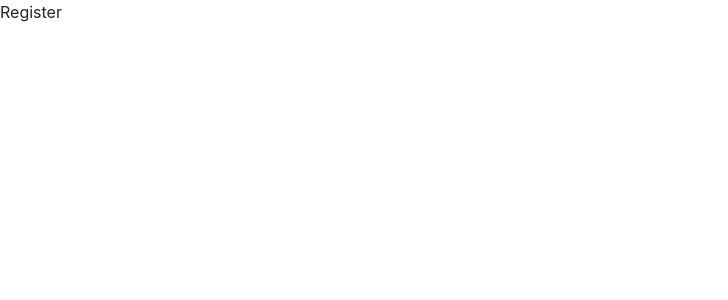
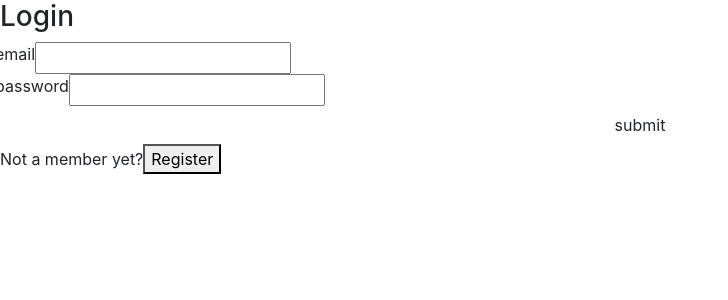
Before and after one commit to sachinkumar9849/Job-Dashboard, a React (Create React App) app: page /register in a window 1280 px wide. Shown: the top 300 px of the page, without its empty margins (0-728 px from the left). Built offline with nearby package versions, Linux system fonts and the light colour scheme.

Commit message:
Register page done and userSlice.js done

```diff
--- a/src/App.js
+++ b/src/App.js
@@ -1,23 +1,22 @@
-import React from 'react'
-import { BrowserRouter, Routes, Route } from 'react-router-dom';
+import React from "react";
+import { BrowserRouter, Routes, Route } from "react-router-dom";
 
-
-import { Landing, Error,Register} from './pages';
-import Dashboard from './pages/Dashboard';
-
+import { Landing, Error, Register } from "./pages";
+import Dashboard from "./pages/Dashboard";
+import { ToastContainer } from "react-toastify";
+import "react-toastify/dist/ReactToastify.css";
 const App = () => {
   return (
     <BrowserRouter>
       <Routes>
+        <Route path="/" element={<Dashboard />} />
+        <Route path="landing" element={<Landing />} />
+        <Route path="register" element={<Register />} />
+        <Route path="*" element={<Error />} />
+      </Routes>
+      <ToastContainer position="top-center" />
+    </BrowserRouter>
+  );
+};
 
-        <Route path='/' element={<Dashboard />} />
-        <Route path='landing' element={<Landing />} />
-        <Route path='register' element={<Register />} />
-        <Route path='*' element={<Error />} />
-      </Routes>
-      {/* <ToastContainer position='top-center' /> */}
-    </BrowserRouter>
-  )
-}
-
-export default App
+export default App;
--- /dev/null
+++ b/src/components/FormRow.js
@@ -0,0 +1,18 @@
+const FormRow = ({ type, name, value, handleChange, labelText }) => {
+  return (
+    <div className='form-row'>
+      <label htmlFor={name} className='form-label'>
+        {name}
+      </label>
+      <input
+        id={name}
+        type={type}
+        name={name}
+        value={value}
+        onChange={handleChange}
+        className='form-controll form-input'
+      />
+    </div>
+  );
+};
+export default FormRow;
--- /dev/null
+++ b/src/features/user/userSlice.js
@@ -0,0 +1,76 @@
+import { createSlice, createAsyncThunk } from '@reduxjs/toolkit';
+import { toast } from 'react-toastify';
+import customFetch from "../../utils/axios";
+
+const initialState = {
+  isLoading: false,
+  user: null,
+};
+
+export const registerUser = createAsyncThunk(
+  "user/registerUser",
+  async (user, thunkAPI) => {
+    try {
+      const resp = await customFetch.post("/auth/register", user);
+      return resp.data;
+    } catch (error) {
+      // toast.error(error.response.data.msg)
+      // console.log(error.response)
+      return thunkAPI.rejectWithValue(error.response.data.msg);
+    }
+  }
+);
+export const loginUser = createAsyncThunk(
+  'user/loginUser',
+  async (user, thunkAPI) => {
+    try {
+      const resp = await customFetch.post("/auth/login", user);
+      return resp.data;
+    } catch (error) {
+      // toast.error(error.response.data.msg)
+      // console.log(error.response)
+      return thunkAPI.loginWithValue(error.response.data.msg);
+    }
+  }
+);
+
+const userSlice = createSlice({
+  name: "user",
+  initialState,
+
+  extraReducers: (builder) => {
+    builder
+      .addCase(registerUser.pending, (state) => {
+        state.isLoading = true;
+      })
+      .addCase(registerUser.fulfilled, (state, { payload }) => {
+        const { user } = payload;
+        state.isLoading = false;
+        state.user = user;
+
+        toast.success(`Hello There ${user.name}`);
+      })
+      .addCase(registerUser.rejected, (state, { payload }) => {
+        state.isLoading = false;
+        toast.error(payload);
+      })
+      .addCase(loginUser.pending, (state) => {
+        state.isLoading = true;
+      })
+      .addCase(loginUser.fulfilled, (state, { payload }) => {
+        const { user } = payload;
+        state.isLoading = false;
+        state.user = user;
+
+        toast.success(`Hello There ${user.name}`);
+
+        toast.success(`Welcome Back ${user.name}`);
+      })
+      .addCase(loginUser.rejected, (state, { payload }) => {
+        state.isLoading = false;
+        toast.error(payload);
+      })
+  },
+});
+
+export default userSlice.reducer;
--- a/src/index.css
+++ b/src/index.css
@@ -81,23 +81,9 @@ ul {
   padding: 0;
 }
 
-.img {
-  width: 100%;
-  display: block;
-  object-fit: cover;
-}
 
-.page_notfound-img img {
-    object-fit: cover;
-    width: 100%;
-    height: 100%;
-}
-.back_to-homt {
-    position: absolute;
-    top: 50%;
-    left: 50%;
-    transform: translate(-50%, -50%);
-}
+
+
 a.btn_theme {
     background: orange;
     padding: 13px 24px;
--- a/src/index.js
+++ b/src/index.js
@@ -3,15 +3,16 @@ import { createRoot } from 'react-dom/client';
 import 'normalize.css';
 import './index.css';
 import App from './App';
-import 'bootstrap/dist/css/bootstrap.css';
-// import { store } from './store';
-// import { Provider } from 'react-redux';
+import { store } from './store';
+import { Provider } from 'react-redux';
+// import 'bootstrap/dist/css/bootstrap.css';
+import 'bootstrap/dist/css/bootstrap.css'; // Import Bootstrap CSS
 
 const container = document.getElementById('root');
 const root = createRoot(container);
 
 root.render(
-
-    <App/>
-
+  <Provider store={store}>
+    <App tab='home' />
+  </Provider>
 );
--- a/src/pages/Register.js
+++ b/src/pages/Register.js
@@ -1,9 +1,82 @@
-import React from 'react'
+import React, { useState } from "react";
+import FormRow from "../components/FormRow";
+import { toast } from "react-toastify";
+import { useDispatch, useSelector } from "react-redux";
+import { registerUser, loginUser } from "../features/user/userSlice";
+
+const initialState = {
+  name: "",
+  email: "",
+  password: "",
+  isMember: true,
+};
 
 const Register = () => {
+  const [values, setValues] = useState(initialState);
+  const { user, isLoading } = useSelector((store) => store.user);
+  const dispatch = useDispatch();
+
+  const handleChange = (e) => {
+    const name = e.target.name;
+    const value = e.target.value;
+
+    setValues({ ...values, [name]: value });
+  };
+  const onSubmit = (e) => {
+    e.preventDefault();
+    const { name, email, password, isMember } = values;
+    if (!email || !password || (!isMember && !name)) {
+      toast.error("Please fill out all fields");
+      return;
+    }
+    if (isMember) {
+      dispatch(loginUser({ email: email, password: password }));
+      return;
+    }
+    dispatch(registerUser({ name, email, password }));
+  };
+
+  const toggleMember = () => {
+    setValues({ ...values, isMember: !values.isMember });
+  };
+
   return (
-    <div>Register</div>
-  )
-}
+    <form className="form" onSubmit={onSubmit}>
+      <h3>{values.isMember ? "Login" : "Register"}</h3>
+      {/* name field */}
+      {!values.isMember && (
+        <FormRow
+          type="text"
+          name="name"
+          value={values.name}
+          handleChange={handleChange}
+        />
+      )}
+      {/* email field */}
+      <FormRow
+        type="email"
+        name="email"
+        value={values.email}
+        handleChange={handleChange}
+      />
+      {/* password field */}
+      <FormRow
+        type="password"
+        name="password"
+        value={values.password}
+        handleChange={handleChange}
+      />
+      <button type="submit" className="btn btn-block" disabled={isLoading}>
+        {isLoading ? "loading..." : "submit"}
+      </button>
 
-export default Register
+      <p>
+        {values.isMember ? "Not a member yet?" : "Already a member?"}
+        <button type="button" onClick={toggleMember} className="member-btn">
+          {values.isMember ? "Register" : "Login"}
+        </button>
+      </p>
+    </form>
+  );
+};
+export default Register;
--- a/src/store.js
+++ b/src/store.js
@@ -0,0 +1,11 @@
+import { configureStore } from '@reduxjs/toolkit';
+// import jobSlice from './features/job/jobSlice';
+import userSlice from './features/user/userSlice';
+// import allJobsSlice from './features/allJobs/allJobsSlice';
+export const store = configureStore({
+  reducer: {
+    user: userSlice
+    // job: jobSlice,
+    // allJobs: allJobsSlice,
+  },
+});
--- /dev/null
+++ b/src/utils/axios.js
@@ -0,0 +1,7 @@
+import axios from "axios";
+
+const customFetch = axios.create({
+  baseURL: "https://jobify-prod.herokuapp.com/api/v1/toolkit",
+});
+
+export default customFetch;
```
